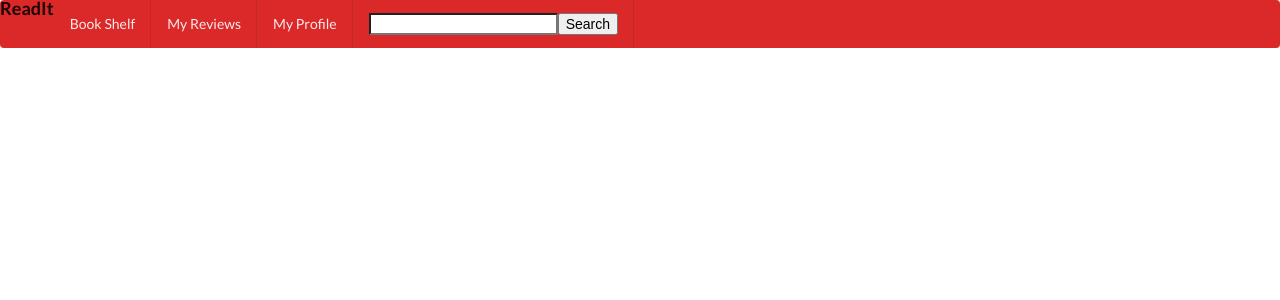
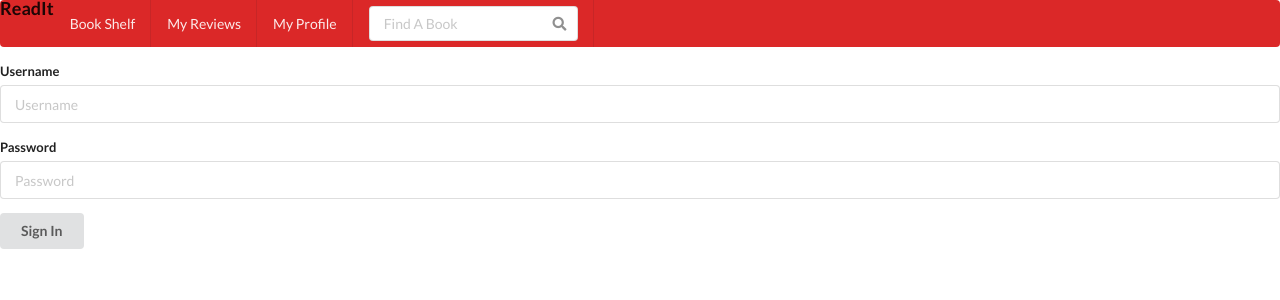
Before and after one commit to annaconaway19/ReadItFrontEnd, a React (Create React App) app: page /readit in a window 1280 px wide. Shown: the top 300 px of the page. Built offline with nearby package versions, Linux system fonts and the light colour scheme; no server answers.

Commit message:
login page

```diff
--- a/src/App.js
+++ b/src/App.js
@@ -5,13 +5,15 @@ import NavBar from './components/NavBar';
 import BookContainer from './containers/BookContainer';
 import ReviewContainer from './containers/ReviewContainer';
 import ReaderProfile from './containers/ReaderProfile';
+import Login from './components/Login'
 import { BrowserRouter as Router, Route } from 'react-router-dom';
 
 
 class App extends Component {
 
   state = {
-    allBooks: []
+    allBooks: [],
+    selectedBook: null
   }
 
   componentDidMount() {
@@ -26,7 +28,8 @@ class App extends Component {
         <Router>
           <React.Fragment>
             <NavBar />
-            <Route exact path='/readit' render={() => <BookContainer books={this.state.allBooks} />} />
+            <Route exact path='/readit' component={Login} />
+            <Route exact path='/readit/bookshelf' render={() => <BookContainer books={this.state.allBooks} />} />
             <Route exact path='/reviews' component={ReviewContainer} />
             <Route exact path='/readers/:username' component={ReaderProfile}/>
           </React.Fragment>
--- a/src/components/BookCard.js
+++ b/src/components/BookCard.js
@@ -9,8 +9,9 @@ class BookCard extends Component {
           </div>
           <div className="content">
             <a className="header">{this.props.book.title}</a>
+              By: {this.props.book.author}
           </div>
-          <div className="description">
+          <div className="content">
             {this.props.book.description}
           </div>
         </div>
--- /dev/null
+++ b/src/components/Login.js
@@ -0,0 +1,21 @@
+import React, { Component } from 'react'
+
+class Login extends Component {
+  render() {
+    return (
+      <form className="ui form">
+        <div className="field">
+          <label>Username</label>
+          <input type="text" name="first-name" placeholder="Username" />
+        </div>
+        <div className="field">
+          <label>Password</label>
+          <input type="text" name="last-name" placeholder="Password" />
+        </div>
+        <button className="ui button" type="submit">Sign In</button>
+      </form>
+    )
+  }
+}
+
+export default Login
--- a/src/components/SearchBar.js
+++ b/src/components/SearchBar.js
@@ -3,9 +3,9 @@ import React, {Component} from 'react'
 class SearchBar extends Component {
   render() {
     return (
-      <div>
-        <input type='text'/>
-        <button>Search</button>
+      <div className="ui icon input">
+        <input type='text'placeholder="Find A Book"/>
+        <i className="search icon"></i>
       </div>
     )
   }
--- a/src/containers/ReaderProfile.js
+++ b/src/containers/ReaderProfile.js
@@ -6,7 +6,6 @@ class ReaderProfile extends Component {
     return (
       <div>My profile
         <p>Books I've read:</p>
-        <BookCard />
       </div>
     )
   }
```
